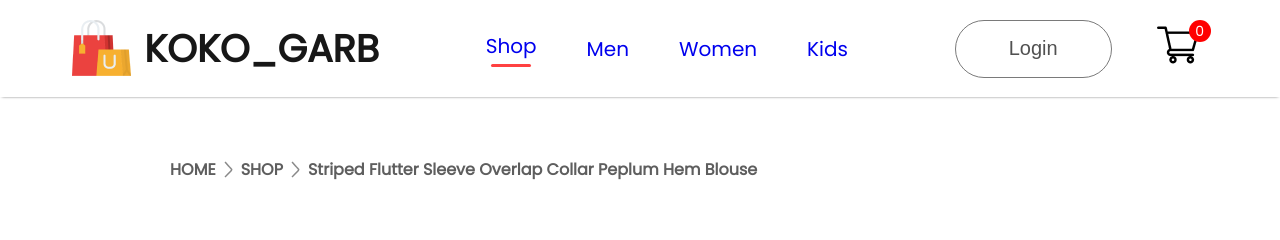
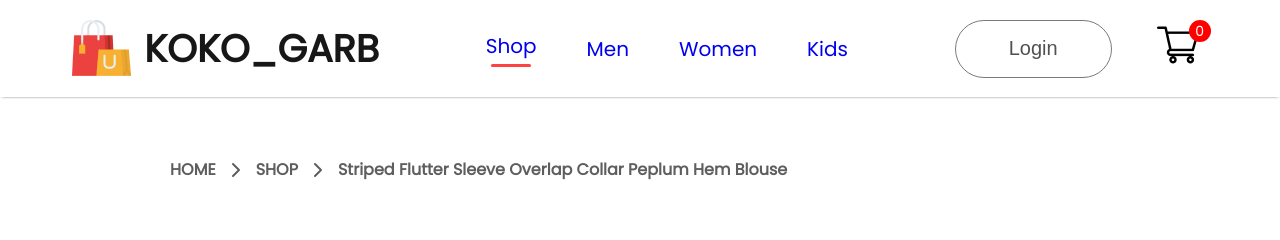
Before and after one commit to Jejeet/KokoBiz, a React (Create React App) app: page /product/1 in a window 1280 px wide. Shown: the top 240 px of the page. Built offline with nearby package versions, Linux system fonts and the light colour scheme; a web font is replaced by a local one.

Commit message:
replace img icon with lucide icon

```diff
--- a/src/Components/Breadcrum/Breadcrum.jsx
+++ b/src/Components/Breadcrum/Breadcrum.jsx
@@ -1,13 +1,13 @@
 import React from 'react'
 import './Breadcrum.css'
-import arrow_icon from "../Assets 3/breadcrum_arrow.png"
+import {ChevronRight} from "lucide-react"
 const Breadcrum = (props) => {
     const {product} = props;
   return (
     <div className='breadcrum'>
-        HOME <img src={arrow_icon} alt="" />
+        HOME  <ChevronRight />
          SHOP
-         {product.categorey} <img src={arrow_icon} alt="" />{product.name}
+         {product.categorey} <ChevronRight /> {product.name}
     </div>
   )
 }
```
